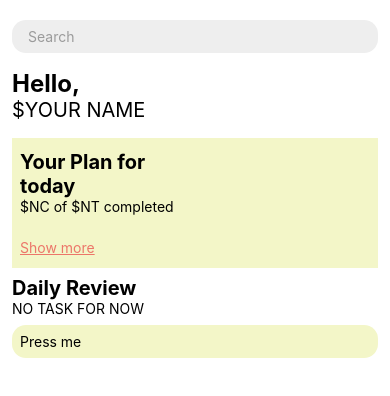
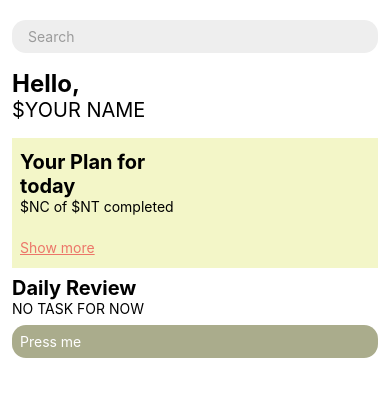
Before and after one commit to DavideMono/pills-reminder, a React Native app: screen / in a window 390 px wide. Shown: the top 396 px of the page. Built offline with nearby package versions, Linux system fonts and the light colour scheme.

Commit message:
perf(button): improve color style

```diff
--- a/src/components/Button.tsx
+++ b/src/components/Button.tsx
@@ -1,58 +1,92 @@
 import React, { useMemo, VFC } from 'react'
 import { StyleProp, StyleSheet, Text, TextStyle, TouchableOpacity, ViewStyle } from 'react-native'
-import { BACKGROUND_COLOR, BORDER_RADIUS, PRIMARY, SECONDARY } from 'src/lib/constant'
+import {
+  BACKGROUND_COLOR,
+  BACKGROUND_PRIMARY,
+  BACKGROUND_SECONDARY,
+  BORDER_RADIUS,
+  LIGHT_COLOR,
+  PRIMARY,
+  SECONDARY
+} from 'src/lib/constant'
+import { ThemeColor, ThemeVariant } from 'src/lib/types'
+import { capitalize } from 'src/lib/utils'
 
 type Props = {
   text: string
   onPress: () => void
-  color?: 'primary' | 'secondary' | 'default'
+  color?: ThemeColor
+  variant?: ThemeVariant
   styleRoot?: StyleProp<ViewStyle>
   styleText?: StyleProp<TextStyle>
 }
 
-const Button: VFC<Props> = ({ color = 'default', ...props }) => {
+const Button: VFC<Props> = ({ color = 'default', variant = 'text', ...props }) => {
+  const styleMatcher = useMemo(() => `${color}${capitalize(variant)}`, [color, variant])
+
   const style = useMemo<StyleProp<ViewStyle>>(() => {
     const defaultStyle: StyleProp<ViewStyle> = [styles.button]
-    if (color === 'primary') {
-      defaultStyle.push(styles.buttonPrimary)
-    }
-    if (color === 'secondary') {
-      defaultStyle.push(styles.buttonSecondary)
-    }
-    defaultStyle.push(props.styleRoot)
+    const selector = styleMatcher as keyof typeof buttonContainerStyle
+    defaultStyle.push(buttonContainerStyle[selector], props.styleRoot)
     return defaultStyle
-  }, [color, props.styleRoot])
+  }, [styleMatcher, props.styleRoot])
 
   const textStyle = useMemo<StyleProp<TextStyle>>(() => {
     const defaultStyle: StyleProp<TextStyle> = []
-    if (color === 'primary') {
-      defaultStyle.push(styles.buttonPrimaryText)
-    }
-    defaultStyle.push(props.styleText)
+    const selector = styleMatcher as keyof typeof buttonTextStyle
+    defaultStyle.push(buttonTextStyle[selector], props.styleText)
     return defaultStyle
-  }, [color, props.styleText])
+  }, [styleMatcher, props.styleText])
 
   return (
-    <TouchableOpacity style={style} onPress={props.onPress} activeOpacity={0.8}>
+    <TouchableOpacity style={style} onPress={props.onPress} activeOpacity={0.6}>
       <Text style={textStyle}>{props.text}</Text>
     </TouchableOpacity>
   )
 }
 
+const buttonContainerStyle = StyleSheet.create({
+  defaultText: {
+    backgroundColor: BACKGROUND_COLOR
+  },
+  defaultContained: {},
+  primaryText: {
+    backgroundColor: PRIMARY
+  },
+  primaryContained: {
+    backgroundColor: BACKGROUND_PRIMARY
+  },
+  secondaryText: {
+    backgroundColor: SECONDARY
+  },
+  secondaryContained: {
+    backgroundColor: BACKGROUND_SECONDARY
+  }
+})
+
+const buttonTextStyle = StyleSheet.create({
+  defaultText: {},
+  defaultContained: {
+    color: LIGHT_COLOR
+  },
+  primaryText: {
+    color: '#FFFFFF'
+  },
+  primaryContained: {
+    color: PRIMARY
+  },
+  secondaryText: {
+    color: '#FFFFFF'
+  },
+  secondaryContained: {
+    color: SECONDARY
+  }
+})
+
 const styles = StyleSheet.create({
   button: {
     padding: 8,
-    backgroundColor: BACKGROUND_COLOR,
     borderRadius: BORDER_RADIUS
-  },
-  buttonPrimary: {
-    backgroundColor: PRIMARY
-  },
-  buttonPrimaryText: {
-    color: '#FFFFFF'
-  },
-  buttonSecondary: {
-    backgroundColor: SECONDARY
   }
 })
 
--- a/src/lib/constant.ts
+++ b/src/lib/constant.ts
@@ -4,4 +4,6 @@ export const BACKGROUND_COLOR = '#EEEEEE'
 export const BORDER_RADIUS = 14
 
 export const PRIMARY = '#1BD15D'
-export const SECONDARY = '#F3F6C8'
+export const BACKGROUND_PRIMARY = '#E8FAEE'
+export const SECONDARY = '#AAAC8C'
+export const BACKGROUND_SECONDARY = '#F3F6C8'
--- /dev/null
+++ b/src/lib/types.ts
@@ -0,0 +1,2 @@
+export type ThemeColor = 'default' | 'primary' | 'secondary'
+export type ThemeVariant = 'text' | 'contained'
--- /dev/null
+++ b/src/lib/utils.ts
@@ -0,0 +1,4 @@
+export const capitalize = (text: string) => {
+  const firstUpper = text.charAt(0).toUpperCase()
+  return firstUpper + text.slice(1)
+}
--- a/src/pages/Home.tsx
+++ b/src/pages/Home.tsx
@@ -2,7 +2,7 @@ import React, { useState, VFC } from 'react'
 import { Keyboard, ScrollView, StyleSheet, Text, TouchableWithoutFeedback, View } from 'react-native'
 import Input from 'src/components/Input'
 import Button from 'src/components/Button'
-import { SECONDARY } from 'src/lib/constant'
+import { BACKGROUND_SECONDARY } from 'src/lib/constant'
 import { COMMON_STYLE } from 'src/lib/styles'
 
 const Home: VFC = () => {
@@ -31,6 +31,7 @@ const Home: VFC = () => {
         <Button
           styleRoot={styles.component}
           color="secondary"
+          variant="text"
           onPress={() => console.log('On press')}
           text="Press me"
         />
@@ -49,7 +50,7 @@ const styles = StyleSheet.create({
   cardComponent: {
     display: 'flex',
     flexDirection: 'row',
-    backgroundColor: SECONDARY,
+    backgroundColor: BACKGROUND_SECONDARY,
     paddingHorizontal: 8,
     paddingVertical: 12
   },
```
